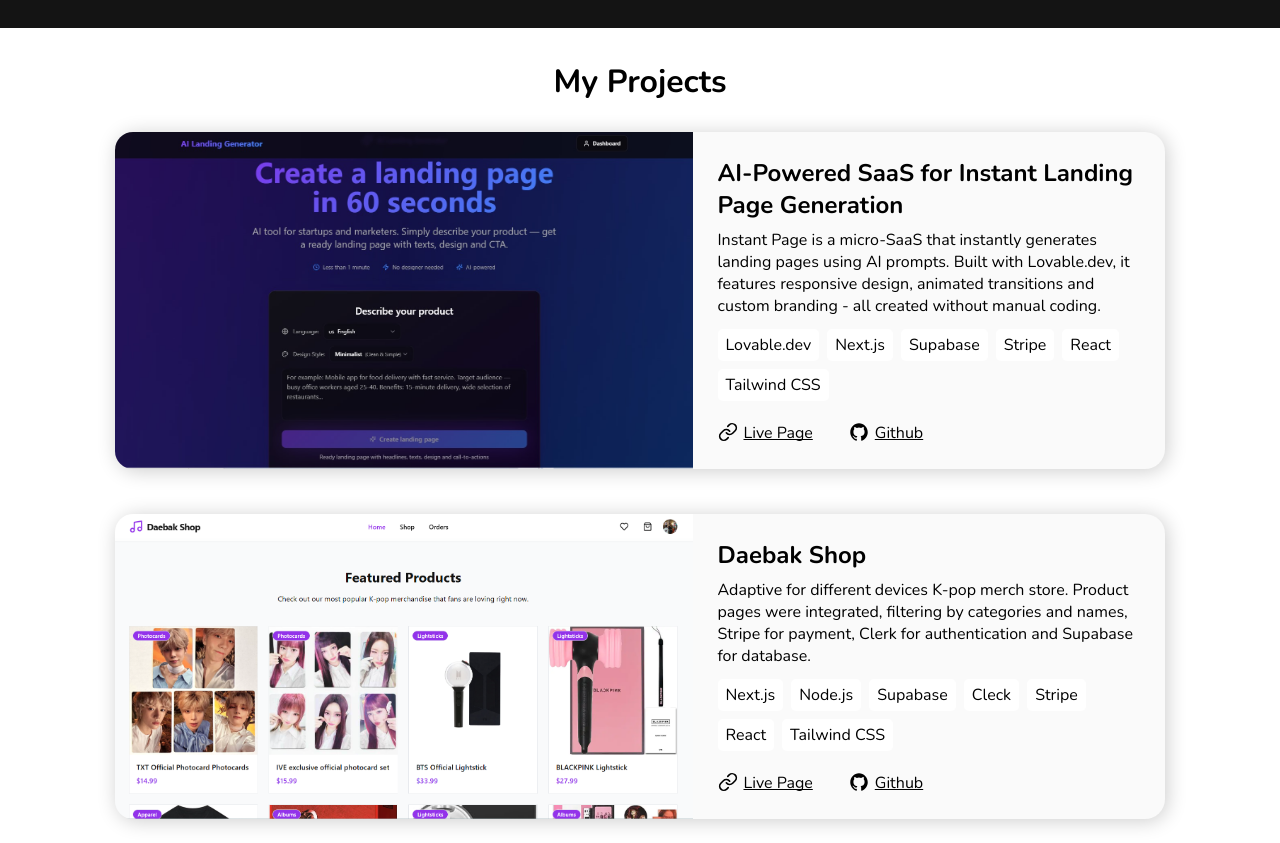
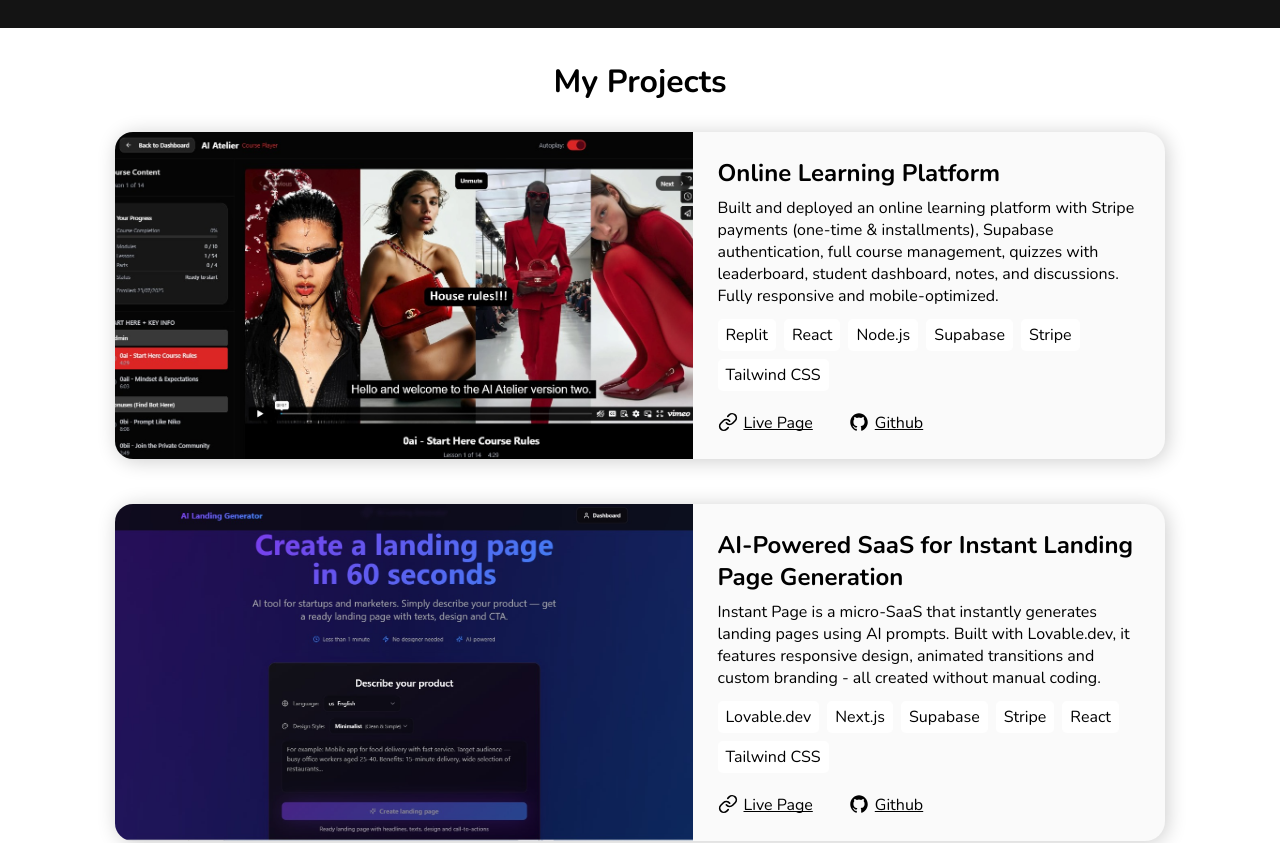
Before and after one commit to MariiaOtset/mariia-otset-portfolio-upwork, a React (Vite) app: page / in a window 1280 px wide. Shown: the part 2000-2843 px from the top of the page. Built offline with nearby package versions, Linux system fonts and the light colour scheme.

Commit message:
new project added

```diff
--- a/src/components/MyProjects/MyProjects.jsx
+++ b/src/components/MyProjects/MyProjects.jsx
@@ -10,8 +10,24 @@
 import focusFrameImg from "../../assets/images/focus-frame.jpg";
 import kpopShopImg from "../../assets/images/kpop-shop.png";
 import landingGeneratorImg from "../../assets/images/landingGeneratorImg.jpg";
+import learningPlatformImg from "../../assets/images/learningPlatform.jpg";
 
 const projectsData = [
+  {
+    image: learningPlatformImg,
+    title: "Online Learning Platform",
+    description:
+      "Built and deployed an online learning platform with Stripe payments (one-time & installments), Supabase authentication, full course management, quizzes with leaderboard, student dashboard, notes, and discussions. Fully responsive and mobile-optimized.",
+    technologies: [
+      "Replit",
+      "React",
+      "Node.js",
+      "Supabase",
+      "Stripe",
+      "Tailwind CSS",
+    ],
+    liveLink: "https://learn.nikoxstudios.com/",
+  },
   {
     image: landingGeneratorImg,
     title: "AI-Powered SaaS for Instant Landing Page Generation",
```
Also changed, not shown: src/assets/images/learningPlatform.jpg (added).
